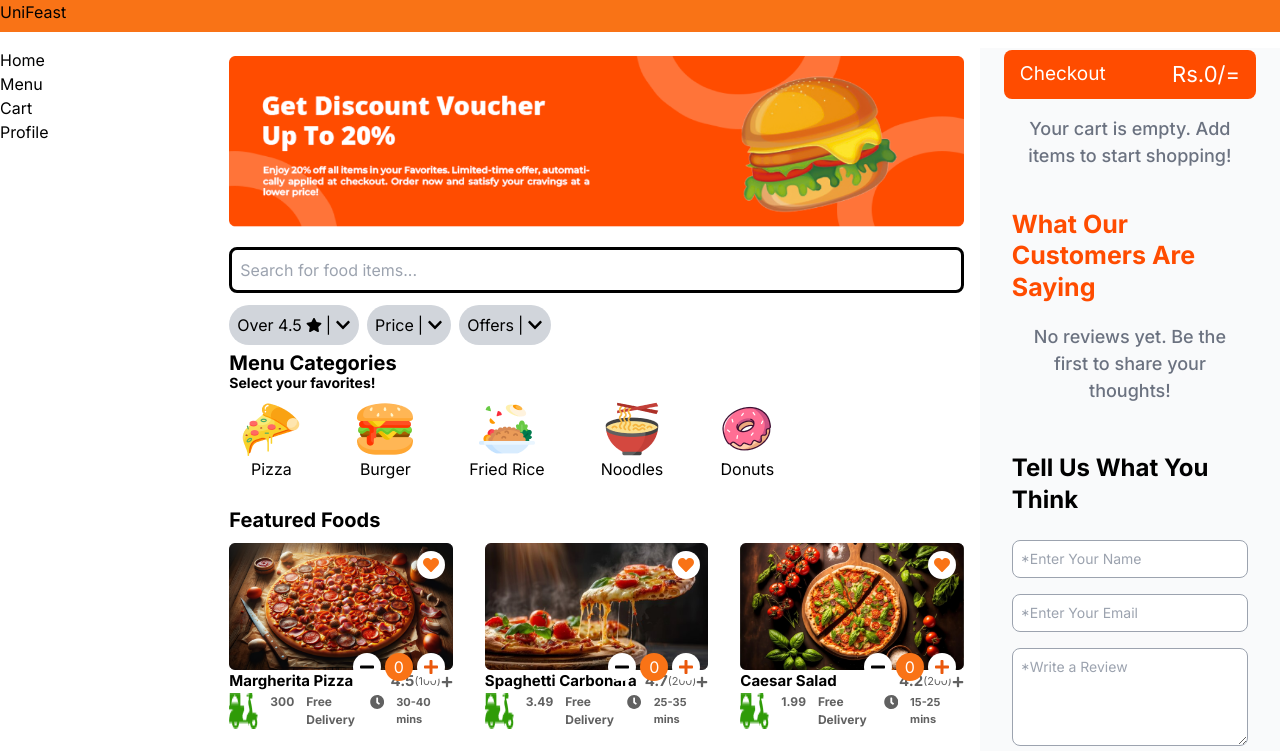
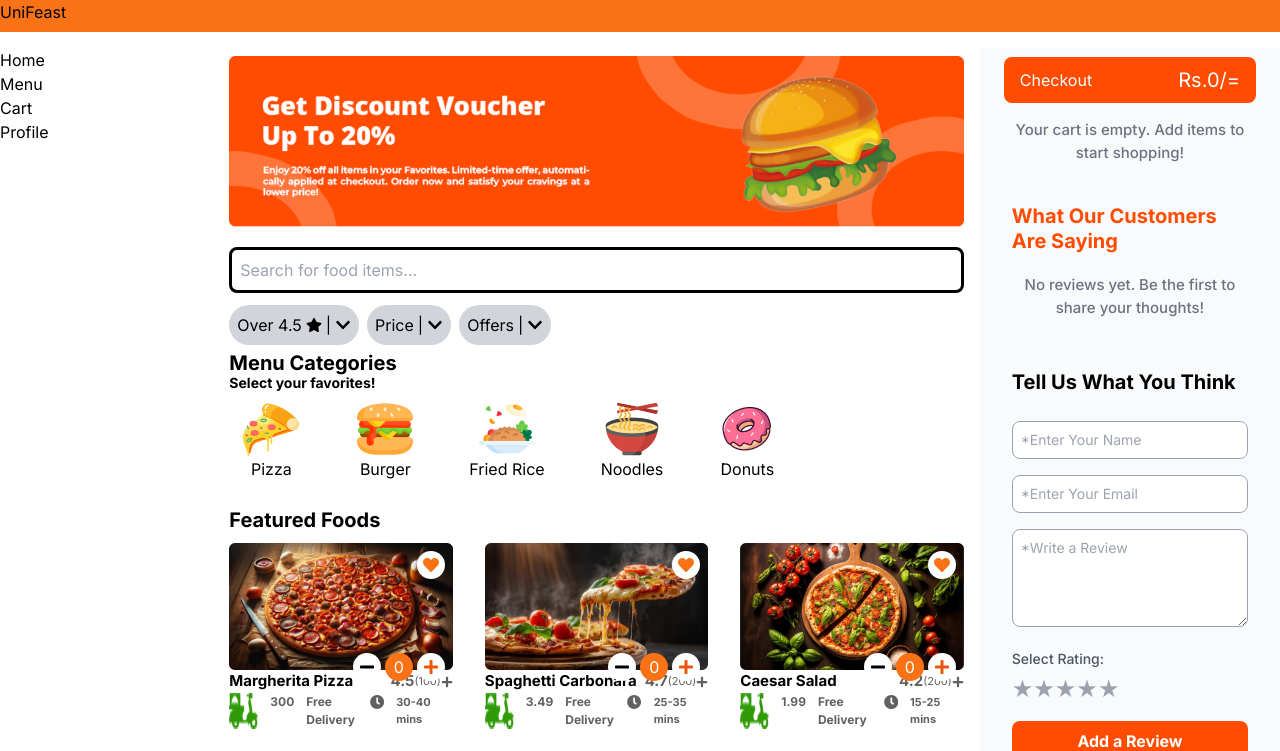
Before and after one commit to kushanumayangana/nnn, a React (Create React App) app: page / in a window 1280 px wide. Shown: the top 751 px of the page. Built offline with nearby package versions, Linux system fonts and the light colour scheme.

Commit message:
checkout_css_update_&new dependancy_install

```diff
--- a/package.json
+++ b/package.json
@@ -39,6 +39,7 @@
     ]
   },
   "devDependencies": {
+    "@tailwindcss/line-clamp": "^0.4.4",
     "@tailwindcss/typography": "^0.5.15",
     "autoprefixer": "^10.4.20",
     "postcss": "^8.4.49",
--- a/src/app/Checkout/page.jsx
+++ b/src/app/Checkout/page.jsx
@@ -2,7 +2,7 @@ import React from 'react';
 import CartSummary from '../components/Checkout/CartSummary';
 import AddReviewForm from '../components/Checkout/AddReviewForm';
 import CustomerReviews from '../components/Checkout/customerReviews';
-import StoreContextProvider from "../context/StoreContext";
+//import StoreContextProvider from "../context/StoreContext";
 
 function Page() {
 
--- a/src/app/components/Checkout/AddReviewForm.js
+++ b/src/app/components/Checkout/AddReviewForm.js
@@ -62,7 +62,7 @@ const AddReviewForm = () => {
 
   return (
     <div className="relative max-w-md p-6 mx-auto">
-      <h1 className="mb-6 text-2xl font-bold text-black">Tell Us What You Think</h1>
+      <h1 className="mb-6 text-[20px] font-bold text-black">Tell Us What You Think</h1>
 
       <form onSubmit={handleSubmit} className="space-y-4">
         {/* Name Field */}
--- a/src/app/components/Checkout/CartSummary.js
+++ b/src/app/components/Checkout/CartSummary.js
@@ -26,14 +26,14 @@ const CartSummary = () => {
   );
 
   return (
-    <div className="p-4 mt-[-22px]">
+    <div className="p-4 mt-[-15px] ">
       {/* Checkout Section */}
       <div
         onClick={() => navigate("/order")}
         className="flex items-center justify-between px-4 py-2 mb-4 text-white  bg-[#FF4C00] rounded-lg"
       >
-        <button className="text-[16px] md:text-[19px]">Checkout</button>
-        <p className="text-[18px] md:text-[22px]">
+        <button className="text-[15px] md:text-[16px]">Checkout</button>
+        <p className="text-[18px] md:text-[20px]">
           Rs.{getTotalCartAmount() === 0 ? 0 : getTotalCartAmount()}/=
         </p>
       </div>
@@ -41,7 +41,7 @@ const CartSummary = () => {
       {/* Cart Items */}
       <div className="space-y-4">
         {isCartEmpty ? (
-          <p className="text-center text-gray-500 text-[16px] md:text-[18px] font-medium px-2">
+          <p className="text-center text-gray-500 text-[15px] md:text-[15px] font-medium px-2">
             Your cart is empty. Add items to start shopping!
           </p>
         ) : (
@@ -50,50 +50,50 @@ const CartSummary = () => {
               return (
                 <div
                 key={item.id}
-                  className="flex flex-col md:flex-row items-center p-[2px] bg-white rounded-lg shadow-md h-auto md:h-[136px]"
+                className="flex flex-col xl:flex-row items-center p-2 bg-white rounded-lg shadow-md h-auto xl:h-[136px] md:space-x-4  "
               >
                 {/* Item Image */}
                 <img
                   src={item.cartImg}
                   alt={item.name}
-                    className="object-cover w-full h-[180px] md:w-[136px] md:h-[136px] mr-0 md:mr-4 rounded-lg"
+                  className="object-cover w-full h-[180px] md:w-[210px] lg:w-[136px] md:h-[136px] rounded-lg "
                 />
 
                 {/* Item Details */}
-                  <div className="flex-1 space-y-[4px] px-2 md:px-0 mt-2 md:mt-0">
-                    <div className="mt-[-12px]">
-                      <div className="mb-[6px]">
-                        <p className="text-[16px] md:text-[15px] font-bold leading-tight xl:text-[18px] 2xl:md:text-[18px]">
+                <div className="flex-1 px-2 md:px-4 2xl-ml-[-30px] ">
+                  <div>
+                    <p className="mb-1 text-[15px] font-bold leading-tight md:text-[16px] xl:text-[15px] ">
                       {item.name}
                     </p>
-                      </div>
-                      <div>
-                        <p className="text-[14px] md:text-[15px] text-[#616161] font-Inter leading-tight mb-2">
-                          {truncateText(item.description, 55)}
+                    <p
+                      className="mb-3 text-[12px] text-[#616161] leading-tight md:text-[13px] line-clamp-2 md:line-clamp-3"
+                    >
+                      {truncateText(item.description, 20)}
                     </p>
-                      </div>
                   </div>
 
                   {/* Quantity Controls */}
-                    <div className="flex items-center justify-center mt-4 space-x-2 md:justify-start ">
+                  <div className="flex items-center justify-center space-x-2 md:justify-start">
                     <button
                       onClick={() => removeFromCart(item.id)}
-                        className="flex items-center justify-center w-8 h-8 text-lg font-bold text-white bg-black rounded-full"
+                      className="flex items-center justify-center text-lg font-bold text-white bg-black rounded-full w-7 h-7"
                     >
                       <img src="/Test/Home/minus.png" alt="minus" />
                     </button>
-                      <p className="text-lg font-bold w-8 h-8 bg-[#FF4C00] rounded-full text-white flex items-center justify-center">
+                    <p className="text-lg font-bold w-7 h-7 bg-[#FF4C00] rounded-full text-white flex items-center justify-center">
                       {cartItems[item.id] || 0}
                     </p>
                     <button
                       onClick={() => addToCart(item.id)}
-                        className="flex items-center justify-center w-8 h-8 text-lg font-bold bg-[#FF4C00] rounded-full text-white"
+                      className="flex items-center justify-center w-7 h-7 text-lg font-bold bg-[#FF4C00] rounded-full text-white"
                     >
-                        <img src="Test//Home/plus.png" alt="plus" />
+                      <img src="Test/Home/plus.png" alt="plus" />
                     </button>
                   </div>
                 </div>
               </div>
+
+
               );
             }
             return null;
--- a/src/app/components/Checkout/customerReviews.js
+++ b/src/app/components/Checkout/customerReviews.js
@@ -16,14 +16,14 @@ const CustomerReviews = () => {
   return (
     <div className="p-6">
       <div className="mb-2">
-        <h1 className="mb-0 text-[25px] font-bold text-[#FF4C00] leading-tight">
+        <h1 className="mb-0 text-[20px] font-bold text-[#FF4C00] leading-tight">
           What Our Customers Are Saying
         </h1>
       </div>
 
       {/* No Reviews Message */}
       {reviews.length === 0 ? (
-        <p className="text-center text-gray-500 text-[18px] font-medium px-2 pt-3">
+        <p className="text-center text-gray-500 text-[15px] font-medium px-2 pt-3">
           No reviews yet. Be the first to share your thoughts!
         </p>
       ) : (
--- a/src/app/components/common/Footer.jsx
+++ b/src/app/components/common/Footer.jsx
@@ -1,5 +1,5 @@
 import React from 'react';
-import { useNavigate } from 'react-router-dom';
+//import { useNavigate } from 'react-router-dom';
 
 const Footer = () => {
   return (
--- a/tailwind.config.js
+++ b/tailwind.config.js
@@ -16,5 +16,6 @@ module.exports = {
   },
   plugins: [
     require('@tailwindcss/typography'),
+    require('@tailwindcss/line-clamp'),
   ],
 }
```
Also changed, not shown: 1 other file (tests, documents, lock files or other folders). Lines whose indentation alone changed are shown as unchanged.
